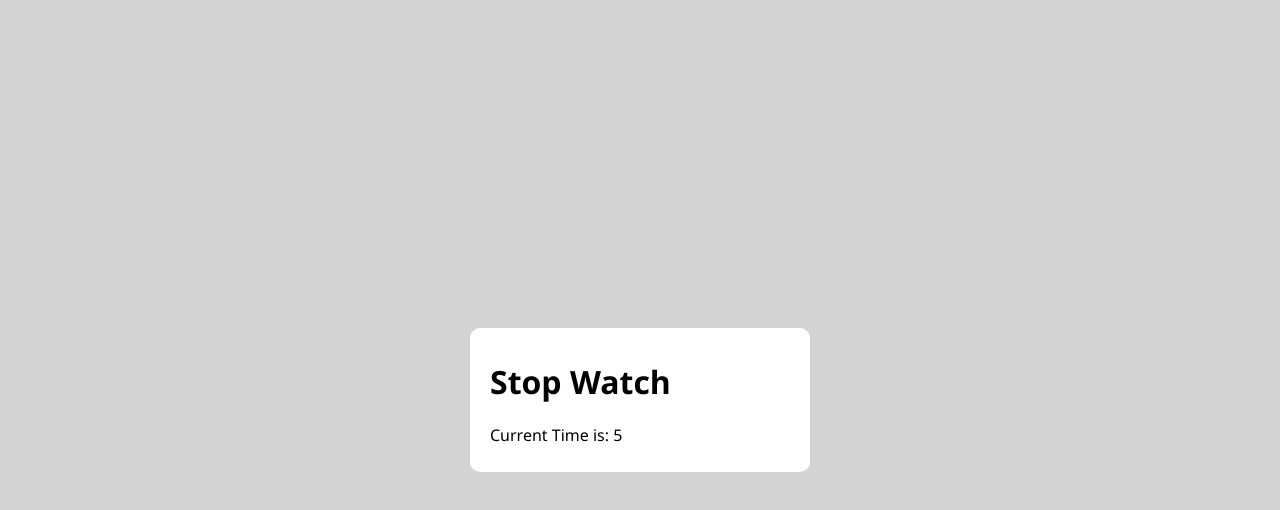
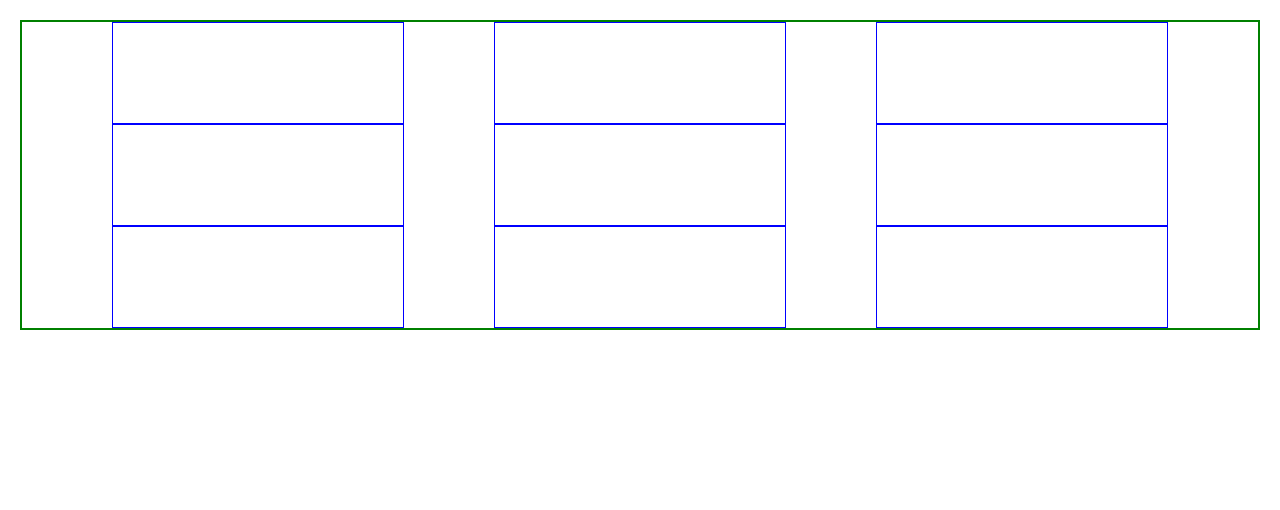
Before and after one commit to intikhab-h-bhat/react-courrse, a React (Create React App) app in the folder todo-app/: page / in a window 1280 px wide. Shown: the top 510 px of the page. Built offline with nearby package versions, Linux system fonts and the light colour scheme.

Commit message:
TicTacToe Gane

```diff
--- a/todo-app/src/App.css
+++ b/todo-app/src/App.css
@@ -1,4 +1,4 @@
-.App {
+/* .App {
   text-align: center;
 }
 
@@ -35,4 +35,15 @@
   to {
     transform: rotate(360deg);
   }
+} */
+.board-container{
+  margin: 20px;
+  /* padding: 5px; */
+  border: 2px solid Green;
 }
+
+.board-row{
+  display: flex;
+  justify-content: space-evenly;
+  align-items: center;
+}
--- a/todo-app/src/App.js
+++ b/todo-app/src/App.js
@@ -2,29 +2,21 @@ import logo from './logo.svg';
 import './App.css';
 
 import React, {useEffect,useState} from 'react'
-import Header from './components/Header'
-import ToDoItem from './components/listItems'
-import Button from './components/Button';
-import CounterDemo from './components/countercomp';
-import './style.css';
-import Timer from './components/Timer';
+import Board from './TicTacToeGame/Board';
+// import Header from './components/Header'
+// import ToDoItem from './components/listItems'
+// import Button from './components/Button';
+// import CounterDemo from './components/countercomp';
+// import './style.css';
+// import Timer from './components/Timer';
+
+
 
 function App() {
-  // const [isVisible, setIsVisible]=useState(true)
   return (
 
-    <div className="todo-container">
-      <Timer/>
-
-     {/* {isVisible?<CounterDemo/>:<></>}
-      <button onClick={()=> setIsVisible(!isVisible)}>Toggle</button>
-
-     <Header title="Daily schedule"/>
-      <ToDoItem text="Eat" completed="true"/>
-      <ToDoItem text="Code"/>
-      <ToDoItem text="Sleep"/>
-      <ToDoItem text="Repeat"/>
-      <Button/> */}
+    <div className="App">
+      <Board/>
     </div>
   );
 };
--- /dev/null
+++ b/todo-app/src/TicTacToeGame/Board.jsx
@@ -0,0 +1,39 @@
+import React,{useState,useEffect} from 'react';
+import Square from './Square';
+
+const Board = (props)=>{
+const [state,setState]=useState(Array(9).fill(null))
+const [isXTurn,setIsXTurn]=useState(true);
+
+function handleclick(index){
+   const copyState=[...state];
+   copyState[index]=isXTurn? "X":"O"
+   setState(copyState);
+   setIsXTurn(!isXTurn);
+}
+
+return(
+    <div className="board-container">
+
+    <div className="board-row">
+        <div><Square onClick={()=> handleclick(0)} value={state[0]} /></div>
+        <div><Square onClick={()=> handleclick(1)} value={state[1]}/> </div>
+        <div><Square onClick={()=> handleclick(2)} value={state[2]} /></div>
+    </div>
+    <div className="board-row">
+        <div> <Square value={state[3]}/></div>
+        <div> <Square value={state[4]}/></div>
+        <div> <Square value={state[5]}/></div>
+    </div>
+    <div className="board-row">
+        <div> <Square value={state[6]}/></div>
+        <div> <Square value={state[7]}/></div>
+        <div> <Square value={state[8]}/></div>
+    </div>
+
+    </div>
+);
+
+}
+
+export default Board;
--- /dev/null
+++ b/todo-app/src/TicTacToeGame/Square.jsx
@@ -0,0 +1,23 @@
+import React from 'react'
+
+
+const Square= (props)=>{
+
+    return(
+        <div
+        onClick={props.onClick}
+        style={{
+            border:"1px solid blue",
+            height:"100px",
+            width:"290px",
+            display:"flex",
+            justifyContent:"center",
+            alignItems:"center"
+        }}
+         className="square">
+            <h5>{props.value}</h5>
+
+        </div>
+    );
+}
+export default Square;
--- a/todo-app/src/components/Timer.jsx
+++ b/todo-app/src/components/Timer.jsx
@@ -5,12 +5,15 @@ const Timer=()=>{
 const [time,setTime]=useState(0)
 
 useEffect(()=>{
+console.log("Mounting")
+},[])
+
+useEffect(()=>{
     const timer=setInterval(()=> setTime(time+1),1000)
 
     return function(){
         clearInterval(timer)
     }
-
 },[time])
 
     return(
```
